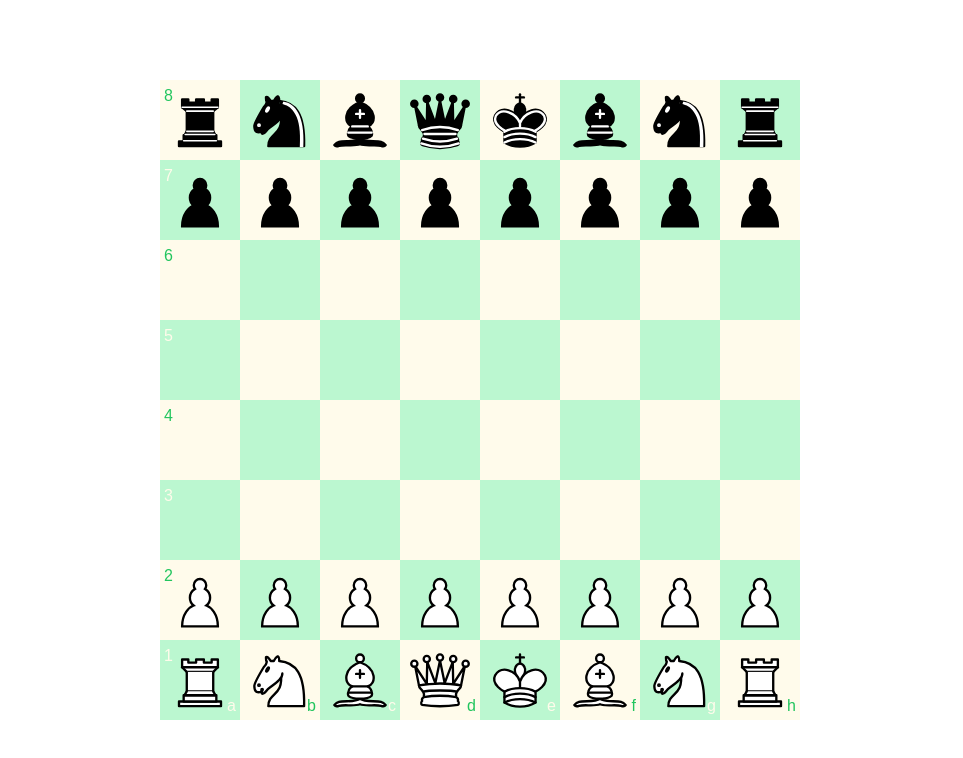
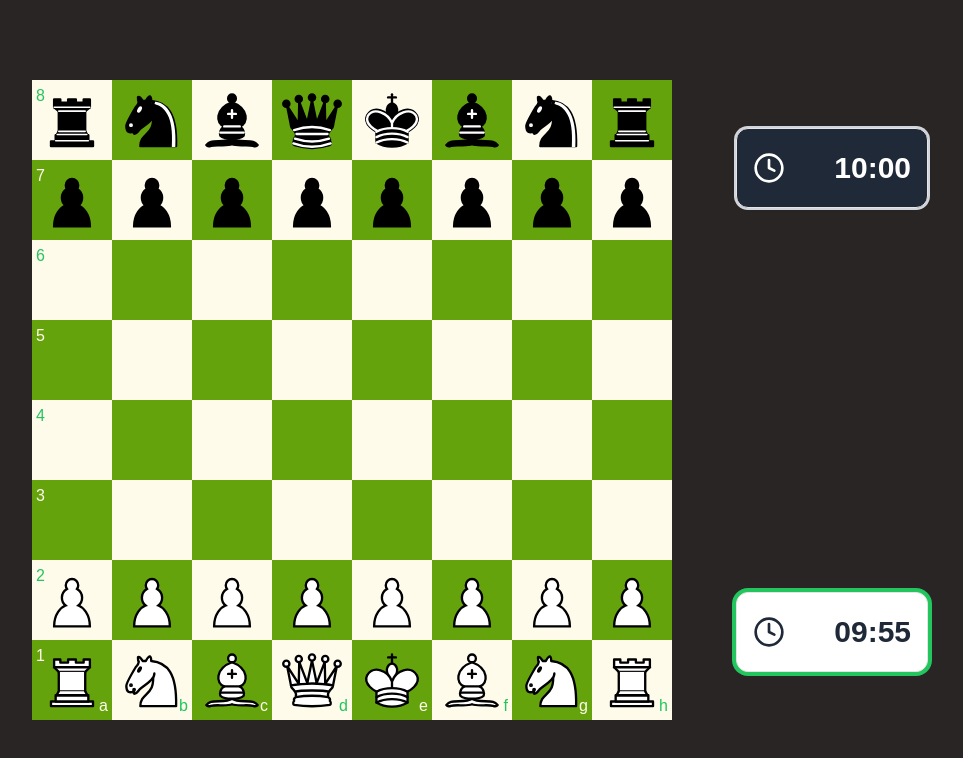
Before and after one commit to RitikBora/chess, a Next.js app: page / in a window 1280 px wide. Shown: the top 758 px of the page, without its empty margins (160-1123 px from the left). Built offline with nearby package versions, Linux system fonts and the light colour scheme.

Commit message:
timers added

```diff
--- a/src/app/page.tsx
+++ b/src/app/page.tsx
@@ -1,14 +1,23 @@
 "use client"
 import { Board } from "@/components/Board";
+import { ChessTimer } from "@/components/ChessTimer";
+import { TurnAtom } from "@/recoil/atom";
 import { DndProvider } from "react-dnd";
 import { HTML5Backend } from "react-dnd-html5-backend";
+import { useRecoilValue } from "recoil";
 
 
 export default function Home() {
+  const turn = useRecoilValue(TurnAtom);
+
   return (
     <DndProvider backend={HTML5Backend}>
-      <div className="flex h-screen justify-center items-center">
+      <div className="flex gap-16 h-screen justify-center items-center bg-stone-800">
         <Board/>
+        <div className="h-[640px] flex flex-col justify-between py-12">
+           <ChessTimer initialTime={600} isWhite={false} isActive={turn === 'b'} onTimeUp={() => {}}/>
+            <ChessTimer initialTime={600} isWhite={true} isActive={turn === 'w'} onTimeUp={() => {}}/>
+        </div>
       </div>
     </DndProvider>
   );
--- a/src/components/Board.tsx
+++ b/src/components/Board.tsx
@@ -6,7 +6,7 @@ import { Chess } from 'chess.js';
 import { useEffect, useState } from "react";
 
 import { useDrop } from "react-dnd";
-import { BoardAtom} from "@/recoil/atom";
+import { BoardAtom, TurnAtom} from "@/recoil/atom";
 
 
 
@@ -17,10 +17,12 @@ export const Board = () =>
 
      const [chess , setChess] = useState<Chess|null>(null);
      const [board , setBoard] = useRecoilState(BoardAtom);
+     const [turn , setTurn] = useRecoilState(TurnAtom);
 
     useEffect(() =>
     {
         setChess(new Chess());
+
     } , []);
 
     useEffect(() =>
@@ -71,6 +73,7 @@ const movePiece = (from : string , to : string) =>
       {
         chess.move({from , to});
         setBoard(chess.board());
+        setTurn(chess.turn());
       }
     }catch(err)
     {
@@ -78,20 +81,8 @@ const movePiece = (from : string , to : string) =>
     }
   }
 
-    const fetchBoardIndexes = (position : string) =>
-  {
-    const [file , rank] = position.split("");
-    const fileIndex = file.charCodeAt(0) - 97;
-    const rankIndex = 8 - parseInt(rank, 10);
-    return {fileIndex , rankIndex};
-  }
-
-
-
 
     const ranks= ["8" , "7" , "6" , "5" , "4" , "3" , "2" , "1"];
-
-
 
     return(
         <div ref={drop as any} className="h-[640px] w-[640px]  bg-amber-50 flex flex-col">
--- /dev/null
+++ b/src/components/ChessTimer.tsx
@@ -0,0 +1,62 @@
+'use client'
+
+import React, { useState, useEffect } from 'react'
+import { Card, CardContent } from "@/components/ui/card"
+import { Clock} from 'lucide-react'
+
+interface ChessTimerProps {
+  initialTime: number
+  isWhite: boolean
+  isActive: boolean
+  onTimeUp: () => void
+}
+
+export function ChessTimer({ initialTime, isWhite, isActive, onTimeUp }: ChessTimerProps) {
+  const [time, setTime] = useState(initialTime)
+
+  useEffect(() => {
+    let interval: NodeJS.Timeout | null = null
+
+    if (isActive && time > 0) {
+      interval = setInterval(() => {
+        setTime((prevTime) => {
+          if (prevTime <= 1) {
+            if (interval) clearInterval(interval)
+            onTimeUp()
+            return 0
+          }
+          return prevTime - 1
+        })
+      }, 1000)
+    } else if (!isActive && interval) {
+      clearInterval(interval)
+    }
+
+    return () => {
+      if (interval) clearInterval(interval)
+    }
+  }, [isActive, time, onTimeUp])
+
+  const formatTime = (timeInSeconds: number) => {
+    const minutes = Math.floor(timeInSeconds / 60)
+    const seconds = timeInSeconds % 60
+    return `${minutes.toString().padStart(2, '0')}:${seconds.toString().padStart(2, '0')}`
+  }
+
+  const bgColor = isWhite ? 'bg-white' : 'bg-gray-800'
+  const textColor = isWhite ? 'text-gray-800' : 'text-white'
+  const IconComponent = Clock
+
+  return (
+    <Card className={`w-48 h-20 ${bgColor} ${isActive ? 'ring-4 ring-green-500' : 'ring-2 ring-gray-300'} transition-all duration-300 ease-in-out`}>
+      <CardContent className="flex items-center justify-between h-full p-4">
+        <div className={`${textColor} transition-colors duration-300 ease-in-out`}>
+          <IconComponent size={32} />
+        </div>
+        <div className={`text-3xl font-bold ${textColor} transition-colors duration-300 ease-in-out`}>
+          {formatTime(time)}
+        </div>
+      </CardContent>
+    </Card>
+  )
+}
--- a/src/components/Grid.tsx
+++ b/src/components/Grid.tsx
@@ -43,7 +43,7 @@ export const Grid = ({rank , file , fileIndex  , rankIndex , movePiece} : {rank
     return(
         <div  className={`h-[80px] w-[80px] flex justify-center items-center relative cursor-pointer ${
            (fileIndex + Number(rank)) % 2
-          ? "bg-green-200"
+          ? "bg-lime-600"
           : ""
       }`} onClick={() =>{}} key={file + rank} data-key={file+rank}>
             <div className={`absolute top-1 left-1 ${(fileIndex + Number(rank)) % 2 ? "text-amber-50" : "text-green-500"}`}>
--- /dev/null
+++ b/src/components/ui/card.tsx
@@ -0,0 +1,76 @@
+import * as React from "react"
+
+import { cn } from "@/lib/utils"
+
+const Card = React.forwardRef<
+  HTMLDivElement,
+  React.HTMLAttributes<HTMLDivElement>
+>(({ className, ...props }, ref) => (
+  <div
+    ref={ref}
+    className={cn(
+      "rounded-xl border bg-card text-card-foreground shadow",
+      className
+    )}
+    {...props}
+  />
+))
+Card.displayName = "Card"
+
+const CardHeader = React.forwardRef<
+  HTMLDivElement,
+  React.HTMLAttributes<HTMLDivElement>
+>(({ className, ...props }, ref) => (
+  <div
+    ref={ref}
+    className={cn("flex flex-col space-y-1.5 p-6", className)}
+    {...props}
+  />
+))
+CardHeader.displayName = "CardHeader"
+
+const CardTitle = React.forwardRef<
+  HTMLDivElement,
+  React.HTMLAttributes<HTMLDivElement>
+>(({ className, ...props }, ref) => (
+  <div
+    ref={ref}
+    className={cn("font-semibold leading-none tracking-tight", className)}
+    {...props}
+  />
+))
+CardTitle.displayName = "CardTitle"
+
+const CardDescription = React.forwardRef<
+  HTMLDivElement,
+  React.HTMLAttributes<HTMLDivElement>
+>(({ className, ...props }, ref) => (
+  <div
+    ref={ref}
+    className={cn("text-sm text-muted-foreground", className)}
+    {...props}
+  />
+))
+CardDescription.displayName = "CardDescription"
+
+const CardContent = React.forwardRef<
+  HTMLDivElement,
+  React.HTMLAttributes<HTMLDivElement>
+>(({ className, ...props }, ref) => (
+  <div ref={ref} className={cn("p-6 pt-0", className)} {...props} />
+))
+CardContent.displayName = "CardContent"
+
+const CardFooter = React.forwardRef<
+  HTMLDivElement,
+  React.HTMLAttributes<HTMLDivElement>
+>(({ className, ...props }, ref) => (
+  <div
+    ref={ref}
+    className={cn("flex items-center p-6 pt-0", className)}
+    {...props}
+  />
+))
+CardFooter.displayName = "CardFooter"
+
+export { Card, CardHeader, CardFooter, CardTitle, CardDescription, CardContent }
--- a/src/recoil/atom.ts
+++ b/src/recoil/atom.ts
@@ -19,6 +19,11 @@ const BoardAtom = atom<Board>({
     default: emptyBoard
 })
 
+const TurnAtom = atom<'w'|'b'>({
+    key : "TurnAtomKey",
+    default: "w"
+})
 
 
-export {BoardAtom};
+
+export {BoardAtom , TurnAtom};
```
